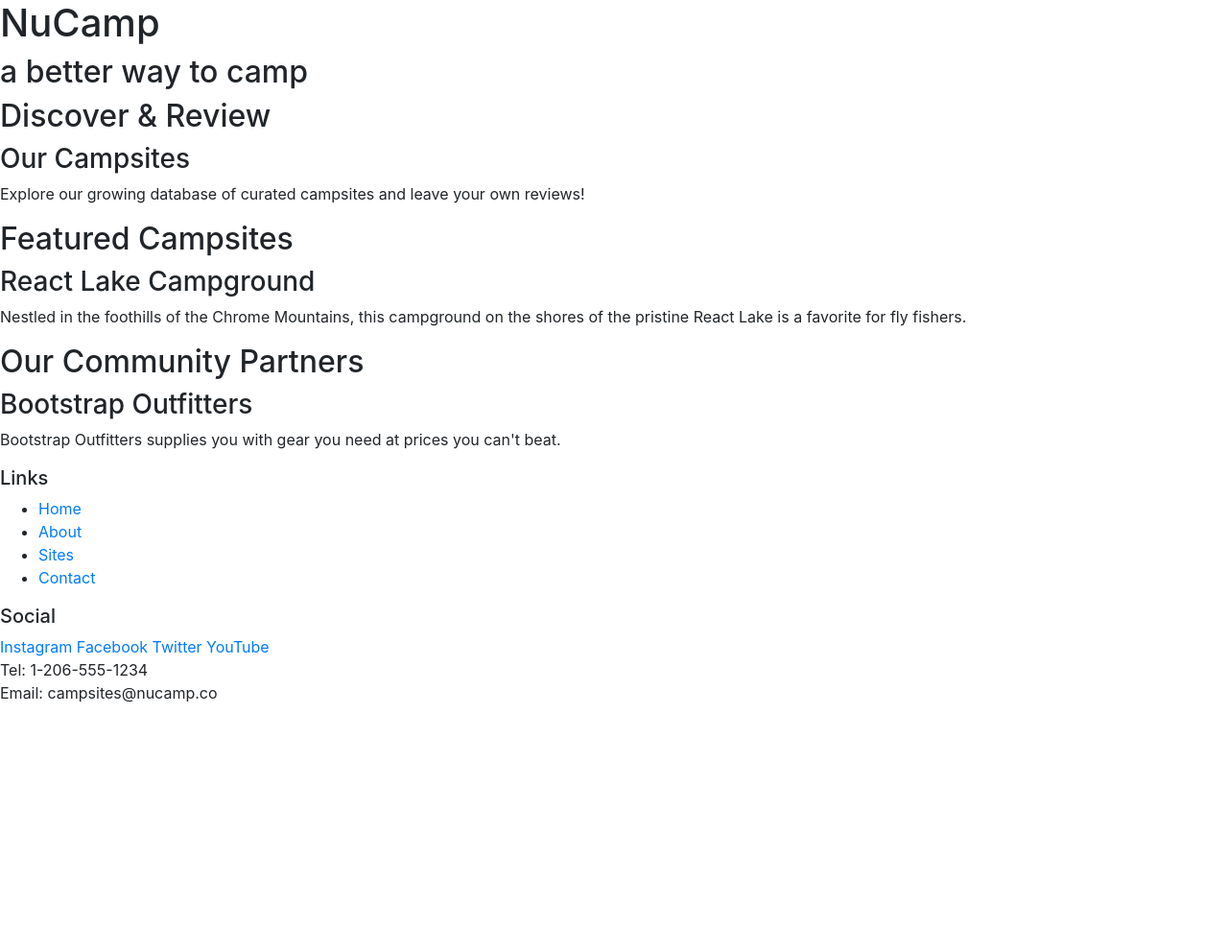
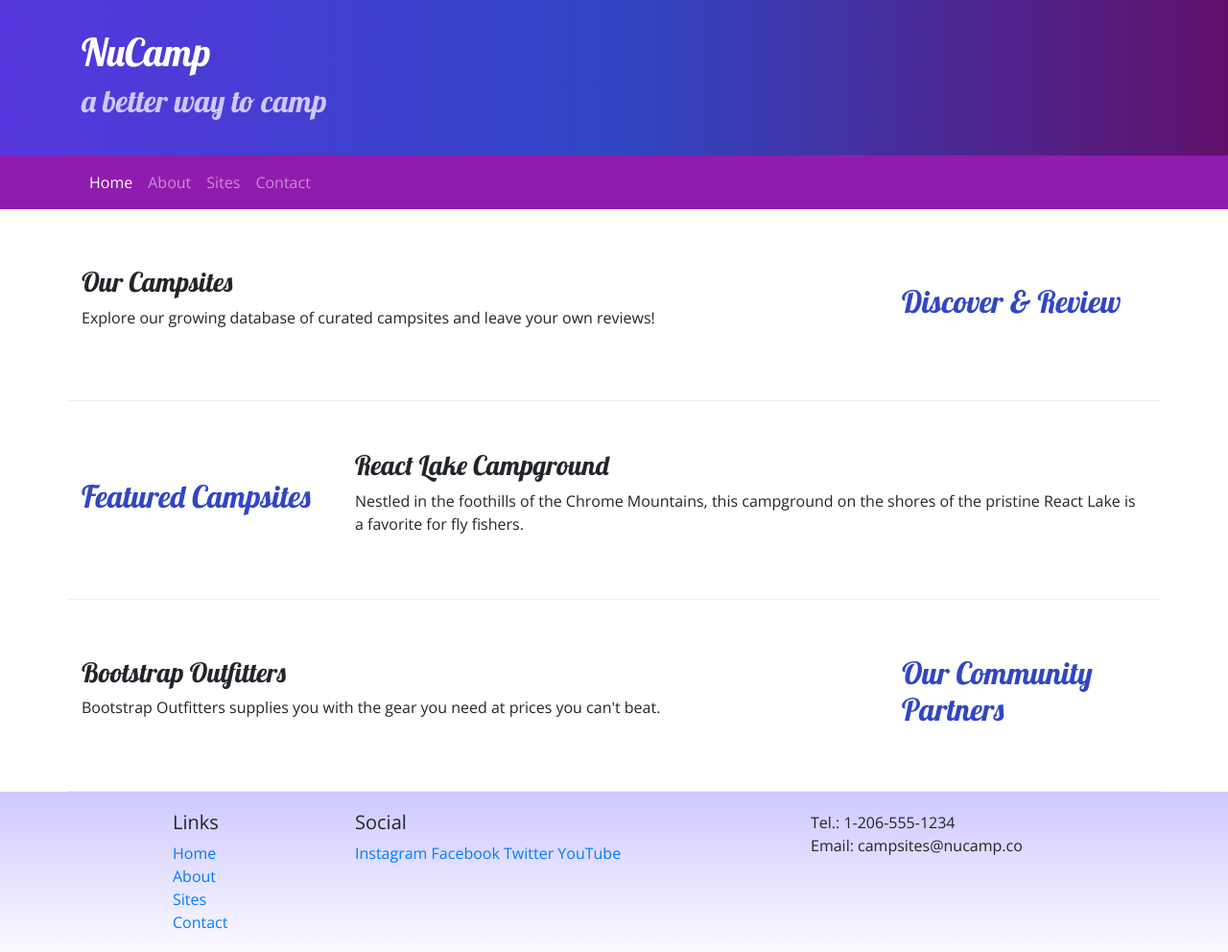
Before and after one commit to Minchisnow/Nucamp-Site, a website: page index.html in a window 1280 px wide. Shown: the whole page at 96% size. Before the commit the page ends 800 px from the top, so only its background shows below. Drawn offline with nearby package versions, Linux system fonts and the light colour scheme.

Commit message:
navbar and breadcrumbs

```diff
--- /dev/null
+++ b/css/styles.css
@@ -0,0 +1,37 @@
+body {
+    font-family: "Open Sans", sans-serif;
+}
+
+h1, h2, h3 {
+    font-family: "Lobster", cursive;
+}
+
+h2 {
+    color: #3046C5;
+}
+
+header h2 {
+    color: #CEC8FF;
+}
+
+footer {
+    background-image: linear-gradient(#CEC8FF, white);
+    padding: 20px 0;
+}
+
+.jumbotron {
+    margin: 0;
+    padding: 30px;
+    background-image: linear-gradient(to right, #5637DD, #3046C5, #60106B);
+    color: white;
+}
+
+.row-content {
+    padding: 50px 0;
+    border-bottom: 1px ridge;
+    min-height: 200px;
+}
+
+.navbar { background-color: #901CAD;
+
+}
--- a/index.html
+++ b/index.html
@@ -9,56 +9,96 @@
      <!-- Bootstrap CSS -->
      <link rel="stylesheet" href="node_modules/bootstrap/dist/css/bootstrap.min.css" />
 
+     <!-- Additional CSS must be placed after Bootstrap CSS -->
+    <link rel="stylesheet" href="https://fonts.googleapis.com/css?family=Lobster|Open+Sans" />
+    <link rel="stylesheet" href="css/styles.css" />
+
      <title>NuCamp: A Better Way To Camp</title>
 </head>
 
 <body>
 
-    <header>
-        <div>
+    <header class="jumbotron jumbotron-fluid">
+        <div class="container">
+            <div class="row">
+                <div class="col">
                     <h1>NuCamp</h1>
                     <h2>a better way to camp</h2>
                 </div>
+            </div>
+        </div>
     </header>
 
-    <div>
+    <nav class="navbar navbar-expand-sm navbar-dark sticky-top">
+        <div class="container">
+        <button class="navbar-toggler ml-auto" type="button" data-toggle="collapse" data-target="#nucampNavbar">
+        <span class="navbar-toggler-icon"></span>
+    </button>
+        <div class="collapse navbar-collapse" id="nucampNavbar">
+            <ul class="navbar-nav">
+                <li class="nav-item active"><a class="nav-link" href="#">Home</a></li>
+                <li class="nav-item"><a class="nav-link" href="aboutus.html">About</a></li>
+                <li class="nav-item"><a class="nav-link" href="#">Sites</a></li>
+                <li class="nav-item"><a class="nav-link" href="#">Contact</a></li>
+            </ul>
+        </div>
+    </nav>
+
+    <div class="container">
+        <div class="row row-content align-items-center">
+            <div class="col-sm-4 order-sm-last col-md-3">
                 <h2>Discover & Review</h2>
+            </div>
+            <div class="col">
                 <h3>Our Campsites</h3>
-        <p>Explore our growing database of curated campsites and leave your own reviews!</p>
+                <p class="d-none d-sm-block">Explore our growing database of curated campsites and leave your own reviews!</p>
+            </div>
         </div>
 
-    <div>
+        <div class="row row-content align-items-center">
+            <div class="col-sm-4 col-md-3">
                 <h2>Featured Campsites</h2>
+            </div>
+            <div class="col">
                 <h3>React Lake Campground</h3>
-        <p>Nestled in the foothills of the Chrome Mountains, this campground on the shores of the pristine React Lake is a favorite for fly fishers.</p>
+        		<p class="d-none d-sm-block">Nestled in the foothills of the Chrome Mountains, this campground on the shores of the pristine React Lake is a favorite for fly fishers.</p>
+   			</div>
         </div>
 
-    <div>
+        <div class="row row-content align-items-center">
+        <div class="col-sm-4 order-sm-last col-md-3">
             <h2>Our Community Partners</h2>
+        </div>
+        <div class="col">
             <h3>Bootstrap Outfitters</h3>
-        <p>Bootstrap Outfitters supplies you with gear you need at prices you can't beat.</p>
+            <p class="d-none d-sm-block">Bootstrap Outfitters supplies you with the gear you need at prices you can't beat.</p>
         </div>
-
+    </div>
+</div>
     <footer>
-        <div>
+        <div class="container">
+            <div class="row">
+                <div class="col-4 col-sm-2 offset-1">
                     <h5>Links</h5>
-            <ul>
+            		<ul class="list-unstyled">
                         <li><a href="#">Home</a></li>
                         <li><a href="#">About</a></li>
                         <li><a href="#">Sites</a></li>
                         <li><a href="#">Contact</a></li>
                     </ul>
                 </div>
-        <div>
+                <div class="col-6 col-sm-5">
                 	<h5>Social</h5>
                     <a href="http://instagram.com/">Instagram</a>
                     <a href="http://facebook.com/">Facebook</a>
                     <a href="http://twitter.com/">Twitter</a>
                     <a href="http://youtube.com/">YouTube</a>
                 </div>
-        <div>
-            Tel: 1-206-555-1234<br />
+                <div class="col-sm-4">
+                    Tel.: 1-206-555-1234<br />
                     Email: campsites@nucamp.co
+                </div>
+           </div>
         </div>
     </footer>
 
```
Also changed, not shown: aboutus.html (added, +115 -0 lines). Lines whose indentation alone changed are shown as unchanged.
